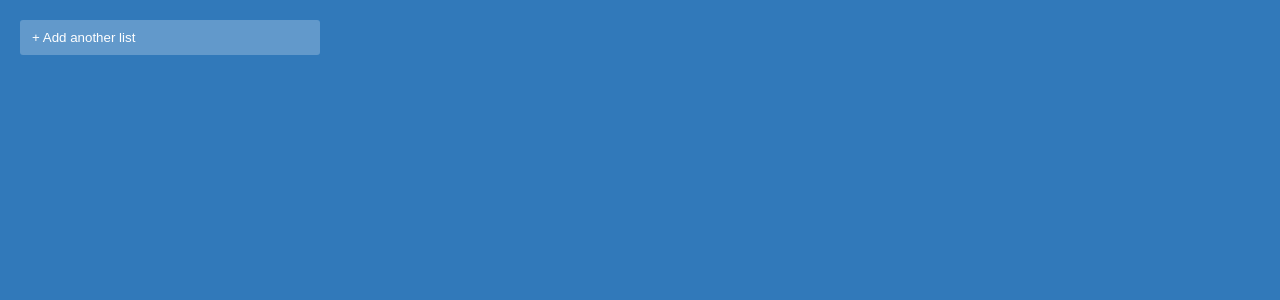
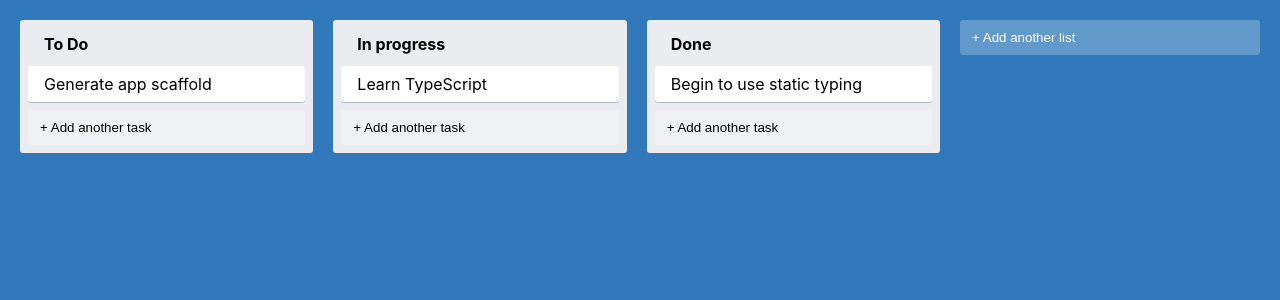
Before and after one commit to JZachrisson/trello-clone-ts, a React (Create React App) app: page / in a window 1280 px wide. Shown: the top 300 px of the page. Built offline with nearby package versions, Linux system fonts and the light colour scheme.

Commit message:
add new list and task functionality

```diff
--- a/src/App.tsx
+++ b/src/App.tsx
@@ -6,14 +6,17 @@ import { AddNewItem } from './AddNewItem';
 import { useAppState } from './AppStateContext';
 
 function App() {
-  const { state } = useAppState();
+  const { state, dispatch } = useAppState();
 
   return (
     <AppContainer>
       {state.lists.map((list, i) => {
-        <Column text={list.text} key={list.id} index={i} />;
+        return <Column id={list.id} text={list.text} key={list.id} index={i} />;
       })}
-      <AddNewItem toggleButtonText="+ Add another list" onAdd={console.log} />
+      <AddNewItem
+        toggleButtonText="+ Add another list"
+        onAdd={(text) => dispatch({ type: 'ADD_LIST', payload: text })}
+      />
     </AppContainer>
   );
 }
--- a/src/AppStateContext.tsx
+++ b/src/AppStateContext.tsx
@@ -4,6 +4,7 @@ import { findItemIndexById } from './utils/findItemIndexById';
 
 interface AppStateContextProps {
   state: AppState;
+  dispatch: any;
 }
 
 const AppStateContext = createContext<AppStateContextProps>(
--- a/src/Column.tsx
+++ b/src/Column.tsx
@@ -2,25 +2,29 @@ import React from 'react';
 import { AddNewItem } from './AddNewItem';
 import { useAppState } from './AppStateContext';
 import { ColumnContainer, ColumnTitle } from './styles';
+import { Card } from './Card';
 
 interface ColumnProps {
   text: string;
   index: number;
+  id: string;
 }
 
-export const Column = ({ text, index }: ColumnProps) => {
-  const { state } = useAppState();
+export const Column = ({ text, index, id }: ColumnProps) => {
+  const { state, dispatch } = useAppState();
   return (
     <ColumnContainer>
       <ColumnTitle>{text}</ColumnTitle>
-      {state.lists[index].tasks.map((task) => (
-        <AddNewItem
-          key={task.id}
-          toggleButtonText="+ Add another task"
-          onAdd={console.log}
-          dark
-        />
-      ))}
+      {state.lists[index].tasks.map((task) => {
+        return <Card text={task.text} key={task.id} />;
+      })}
+      <AddNewItem
+        toggleButtonText="+ Add another task"
+        onAdd={(text) =>
+          dispatch({ type: 'ADD_TASK', payload: { text, taskId: id } })
+        }
+        dark
+      />
     </ColumnContainer>
   );
 };
```
Also changed, not shown: src/dist/App.js (added), 1 other file (tests, documents, lock files or other folders).
